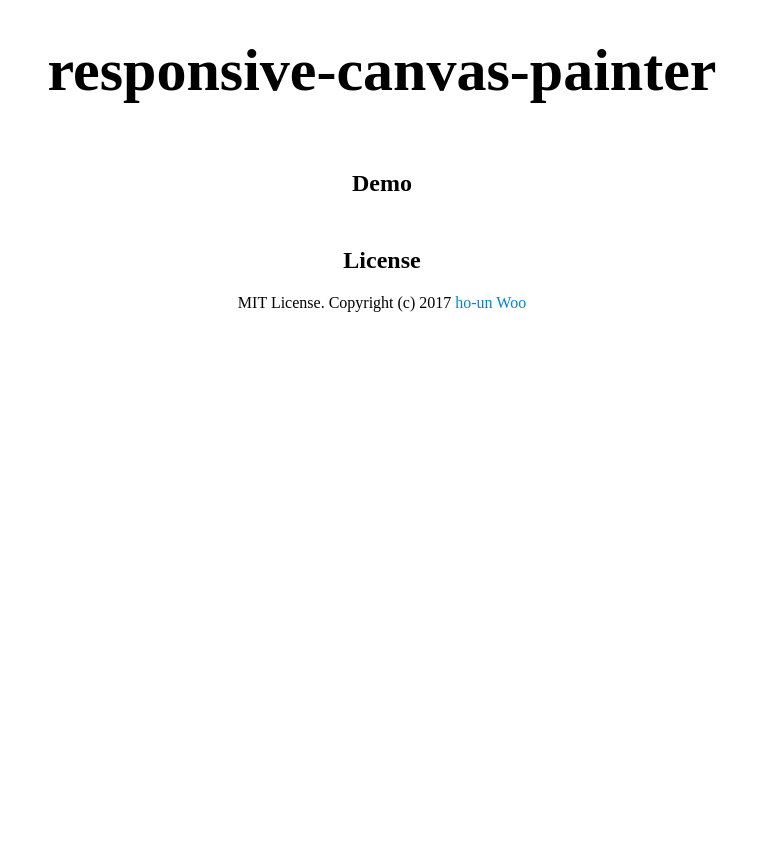
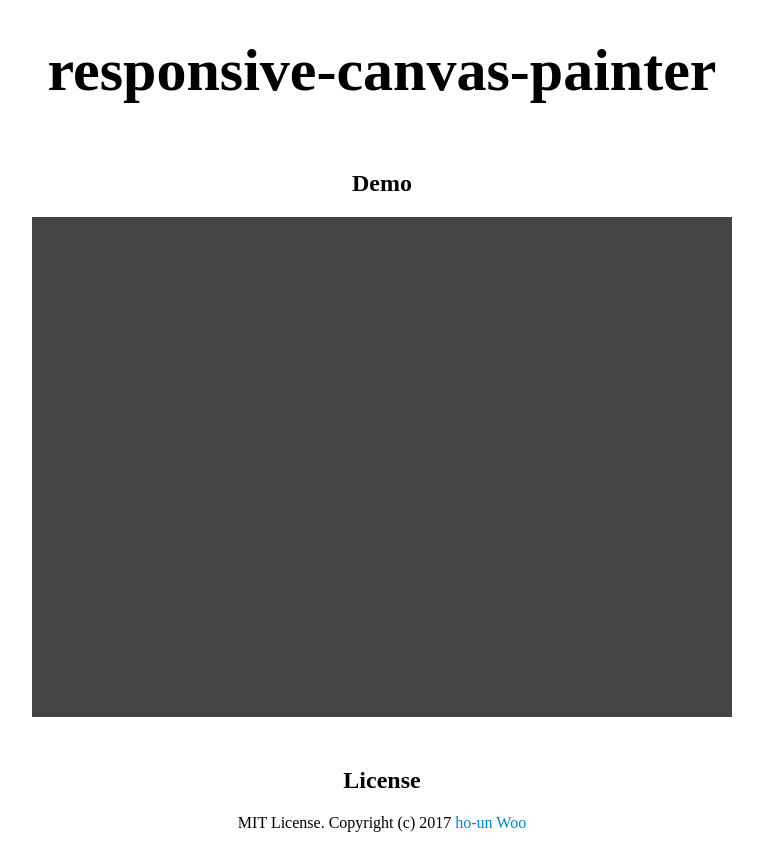
Before and after one commit to woohoeon/responsive-canvas-painter, a plain HTML site: page index.html in a window 1280 px wide. Shown: the whole page, without its empty margins (258-1021 px from the left). Before the commit the page ends 800 px from the top, so only its background shows below. Drawn offline with Linux system fonts and the light colour scheme.

Commit message:
Change paramater

```diff
--- a/index.html
+++ b/index.html
@@ -39,7 +39,7 @@ a {
 	<script>
 		(() => {
 
-			const painter = canvasPainter('section', 'canvasLayer', 'canvasInterfaceLayer', '700', '500');
+			const painter = canvasPainter('canvasLayer', 'canvasInterfaceLayer', '700', '500');
 
 			painter.init({
 				type : 'pen',
```
